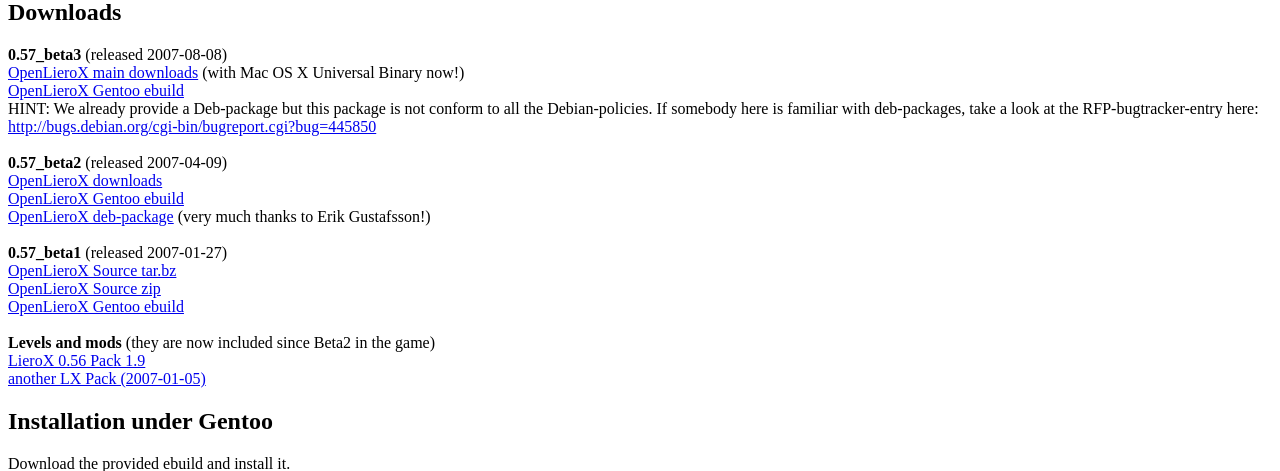
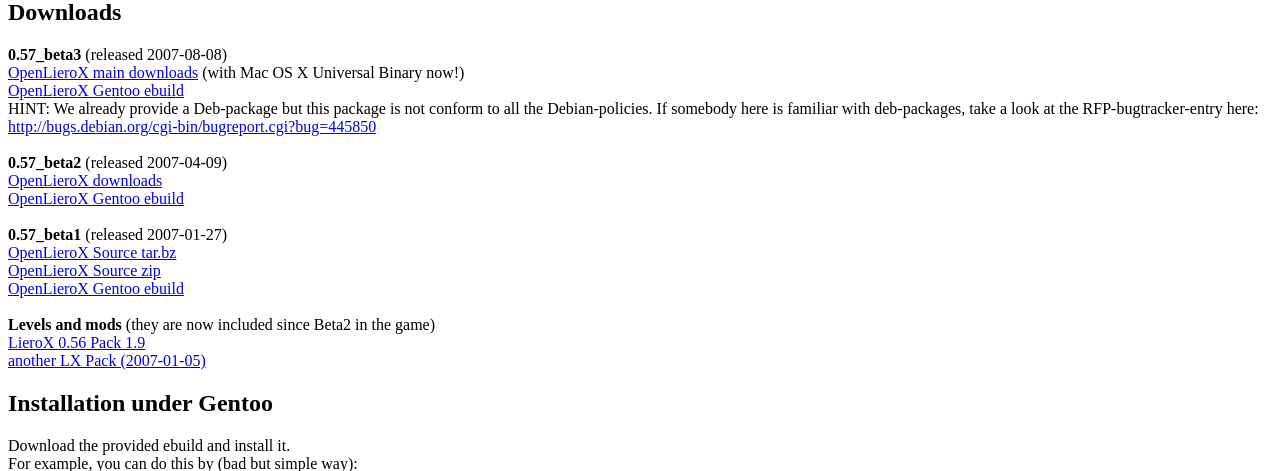
Before and after one commit to albertz/openlierox-distrib, a PHP site: page / in a window 1280 px wide. Shown: the part 1526-1997 px from the top of the page. Run offline with PHP 8.4, Linux system fonts and the light colour scheme.

Commit message:
web update
git-svn-id: https://openlierox.svn.sourceforge.net/svnroot/openlierox@1419 34602234-ff1f-0410-a465-ea8f3b77ab7f

```diff
--- a/web/index.php
+++ b/web/index.php
@@ -46,8 +46,6 @@
 	<a href="http://sourceforge.net/project/showfiles.php?group_id=180059&package_id=208133&release_id=499780">
 	OpenLieroX downloads</a><br>
 	<a href="ebuild/games-action/openlierox/openlierox-0.57_beta2.ebuild">OpenLieroX Gentoo ebuild</a><br>
-	<a href="deb/openlierox-0.57-beta2.deb">OpenLieroX deb-package</a>
-	(very much thanks to Erik Gustafsson!)<br>
 	<br>
 	<b>0.57_beta1</b> (released 2007-01-27)<br>
 	<a href="tarball/OpenLieroX_0.57_beta1.src.tar.bz">OpenLieroX Source tar.bz</a><br>
```
Also changed, not shown: web/.htaccess (added).
